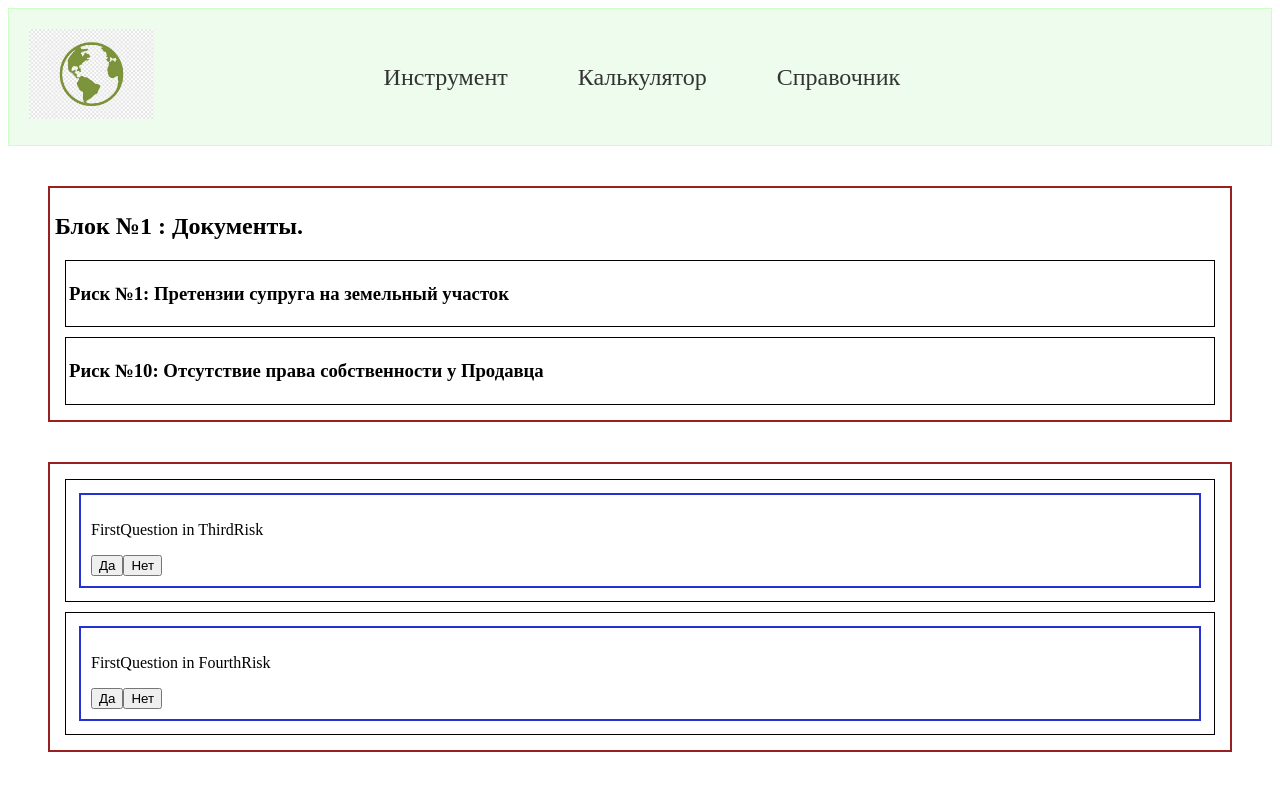
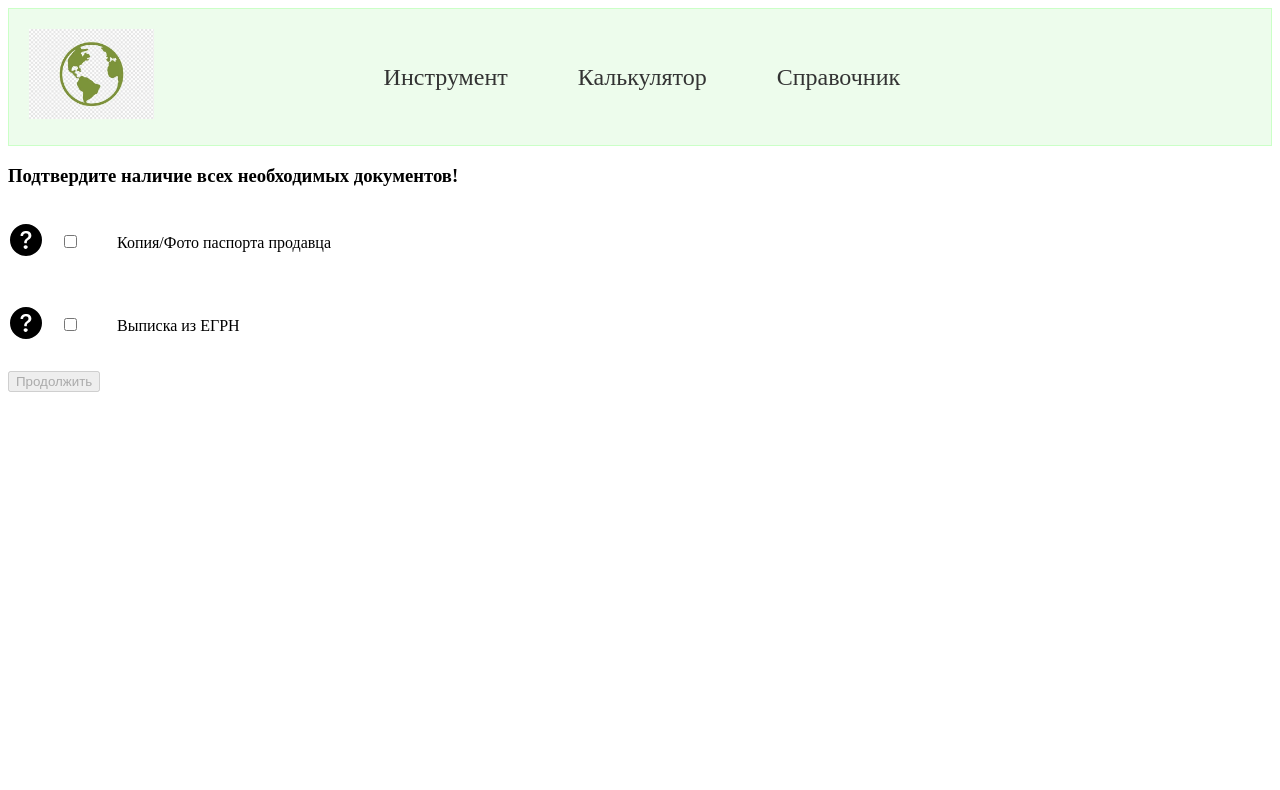
Before and after one commit to IvanTvardovsky/K_plus, a React (Create React App) app: page / in a window 1280 px wide. Both pictures are taken after a click on the button "Продолжить". Shown: the top 790 px of the page. Built offline with nearby package versions, Linux system fonts and the light colour scheme.

Commit message:
doc-page

```diff
--- a/package.json
+++ b/package.json
@@ -8,6 +8,7 @@
     "@testing-library/user-event": "^13.5.0",
     "react": "^18.2.0",
     "react-dom": "^18.2.0",
+    "react-icons": "^4.10.1",
     "react-scripts": "5.0.1",
     "web-vitals": "^2.1.4"
   },
@@ -34,5 +35,8 @@
       "last 1 firefox version",
       "last 1 safari version"
     ]
+  },
+  "devDependencies": {
+    "@babel/plugin-proposal-private-property-in-object": "^7.21.11"
   }
 }
--- a/src/App.js
+++ b/src/App.js
@@ -1,43 +1,116 @@
 import React from "react"
 import Navbar from "./components/navbar"
 import Blocks from "./components/blocks"
+import {BsQuestionCircleFill} from 'react-icons/bs'
 
 class App extends React.Component{
     constructor(props) {
         super(props);
         this.state = {
           showBlocks: true,
+          showCheck: true,
+          items: [
+            {label: 'Копия/Фото паспорта продавца', checked: false },
+            {label: 'Выписка из ЕГРН', checked: false }
+          ],
+          visible: [false, false]
         };
-        this.handleContinue = this.handleContinue.bind(this)
+        this.handleContinue1 = this.handleContinue1.bind(this)
+        this.handleContinue2 = this.handleContinue2.bind(this)
+        this.handleCheckboxChange = this.handleCheckboxChange.bind(this)
+        this.handleMouseEnter = this.handleMouseEnter.bind(this)
+        this.handleMouseLeave = this.handleMouseLeave.bind(this)
     }
 
-    handleContinue = () => {
+    handleCheckboxChange = (index) => {
+        const { items } = this.state;
+        const updatedItems = [...items];
+        updatedItems[index].checked = !updatedItems[index].checked;
+        this.setState({ items: updatedItems });
+    };
+
+    handleContinue1 = () => {
+        this.setState({ showCheck: false });
+    };
+
+    handleContinue2 = () => {
         this.setState({ showBlocks: false });
     };
 
+    handleMouseEnter= (index) => {
+        const updatedVisible = [...this.state.visible];
+        updatedVisible[index] = true;
+        this.setState({ visible: updatedVisible });
+    };
+
+    handleMouseLeave= (index) => {
+        const updatedVisible = [...this.state.visible];
+        updatedVisible[index] = false;
+        this.setState({ visible: updatedVisible });
+    };
+
     render(){
-        const { showBlocks } = this.state;
+        const { showBlocks, showCheck, items, visible } = this.state;
+        const allChecked = items.every((item) => item.checked);
+        const tooltips = ["Подсказка 1", "Подсказка 2"]
         return(
             <div>
                 <Navbar />
                 <div className="App">
-                    {showBlocks ? (
+                    {showCheck ? (
                         <div>
                             <h1>Добро пожаловать!</h1>
                             <p> Мы рады приветствовать Вас на нашем сайте «ЗемельКа»! </p>
                             <p> Мы предлагаем Вам тестирование для выявления рисков при покупке земельного участка.  </p>
-                            <p> Пожалуйста, убедитесь, что у Вас есть все документы со звездочкой, представленные в нашем чек-листе. </p>
+                            <p> Пожалуйста, убедитесь, что у Вас есть все необходимые документы, представленные в нашем чек-листе. </p>
                             <p> Нажимая на значок (?) слева от документов, Вам будет предоставлена подсказка, как Вы можете их получить. </p>
                             <p> Как только Вы поставите галочки около каждого из документов и нажмете кнопку «продолжить» тестирование будет открыто для Вас. </p>
                             <p> После прохождения теста мы предоставим Вам список рисков в зависимости от ваших ответов. </p>
                             <p> Надеемся, что наш сервис оставит только хорошие впечатления от использования.
                                 С уважением,
                                 Команда «ЗемельКа» </p>
-                            <button onClick={this.handleContinue}>Продолжить</button>
+                            <button onClick={this.handleContinue1}>Продолжить</button>
                         </div>
                     ) : (
                         <div>
-                            <Blocks />
+                            {showBlocks ? (
+                                <div>
+                                    <h3>Подтвердите наличие всех необходимых документов!</h3>
+                                    <div>
+                                        {items.map((item, index) => (
+                                            <div key={index} className="Docs">
+                                                <div
+                                                    className="Tooltip"
+                                                    onMouseEnter={() => this.handleMouseEnter(index)}
+                                                    onMouseLeave={() => this.handleMouseLeave(index)}
+                                                    style={{
+                                                        display: visible[index] ? "block" : "none"
+                                                    }}
+                                                >
+                                                    {tooltips[index]}
+                                                </div>
+                                                <BsQuestionCircleFill
+                                                    className="QuestIcon"
+                                                    onMouseEnter={() => this.handleMouseEnter(index)}
+                                                    onMouseLeave={() => this.handleMouseLeave(index)}
+                                                />
+                                                <input
+                                                    type="checkbox"
+                                                    className="DocCheckBox"
+                                                    checked={item.checked}
+                                                    onChange={() => this.handleCheckboxChange(index)}
+                                                />
+                                                <label className="Docs">{item.label}</label>
+                                            </div>
+                                        ))}
+                                        <button disabled={!allChecked} onClick={this.handleContinue2}>Продолжить</button>
+                                    </div>
+                                </div>
+                            ) : (
+                                <div>
+                                    <Blocks />
+                                </div>
+                            )}
                         </div>
                     )}
                 </div>
--- a/src/components/image.js
+++ b/src/components/image.js
@@ -3,7 +3,7 @@ import React from "react";
 class Image extends React.Component{
     render(){
         return(
-            <img src={this.props.image} />
+            <img src={this.props.image} alt=''/>
         )
     }
 }
--- a/src/css/styles.css
+++ b/src/css/styles.css
@@ -82,3 +82,31 @@
 button.active {
     background-color: yellow;
 }
+
+.Docs{
+    margin:10px;
+}
+
+.DocCheckBox{
+    padding:15px;
+    margin:30px;
+}
+
+.QuestIcon {
+    display: inline-block;
+    transform: scale(2);
+}
+
+.QuestIcon:hover {
+    opacity: 0.5;
+}
+
+.Tooltip {
+    position: absolute;
+    z-index: 999;
+    background-color: #f9f9f9;
+    color: #000;
+    padding: 10px;
+    border-radius: 4px;
+    box-shadow: 0 0 10px rgba(0, 0, 0, 0.2);
+}
```
Also changed, not shown: 12 other files (tests, documents, lock files or other folders).
